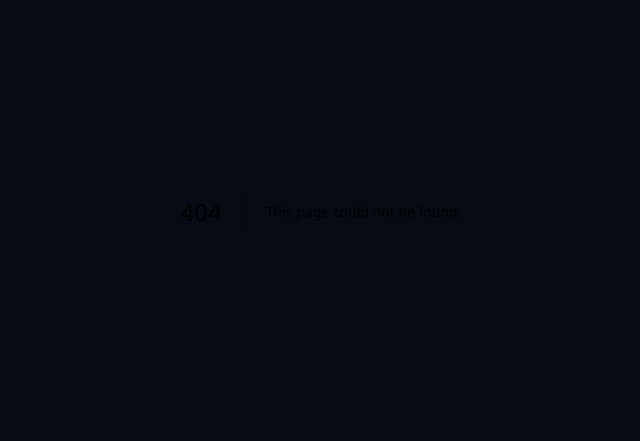
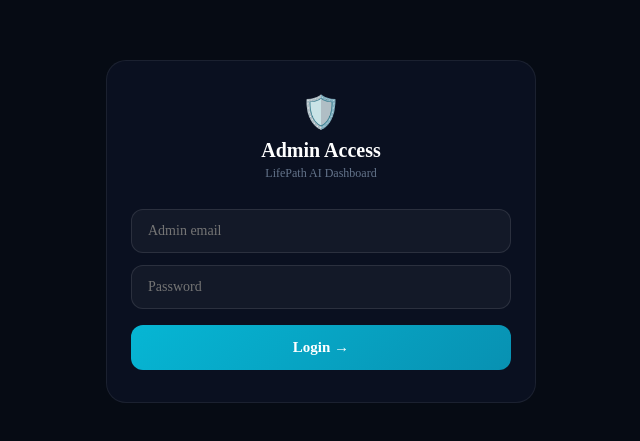
Before and after one commit to LIFEPATHAI07/lifepath-ai, a Next.js app: page /admin/login in a window 1280 px wide. Before the commit this address had no page. Shown: the part 189-630 px from the top of the page, without its empty margins (319-959 px from the left). Built offline with nearby package versions, Linux system fonts and the light colour scheme.

Commit message:
Create page.js

```diff
--- /dev/null
+++ b/app/admin/login/page.js
@@ -0,0 +1,40 @@
+"use client";
+import { useState } from "react";
+import { useRouter } from "next/navigation";
+
+export default function AdminLogin() {
+  const [email, setEmail] = useState("");
+  const [password, setPassword] = useState("");
+  const [error, setError] = useState("");
+  const router = useRouter();
+
+  const handleLogin = async (e) => {
+    e.preventDefault();
+    if (email === process.env.NEXT_PUBLIC_ADMIN_EMAIL && password === process.env.NEXT_PUBLIC_ADMIN_PASSWORD) {
+      document.cookie = `lp_admin=${email}; path=/; max-age=86400`;
+      router.push("/admin/feedback");
+    } else {
+      setError("Invalid credentials");
+    }
+  };
+
+  return (
+    <div style={{ minHeight: "100vh", background: "#060b14", display: "flex", alignItems: "center", justifyContent: "center", padding: 20 }}>
+      <div style={{ width: "100%", maxWidth: 380, background: "#0a1020", borderRadius: 20, padding: "32px 24px", border: "1px solid rgba(255,255,255,.07)" }}>
+        <div style={{ fontSize: 32, textAlign: "center", marginBottom: 8 }}>🛡️</div>
+        <div style={{ color: "#fff", fontWeight: 800, fontSize: 20, textAlign: "center", marginBottom: 4 }}>Admin Access</div>
+        <div style={{ color: "#64748b", fontSize: 12, textAlign: "center", marginBottom: 28 }}>LifePath AI Dashboard</div>
+        <form onSubmit={handleLogin}>
+          <input type="email" value={email} onChange={e => setEmail(e.target.value)} placeholder="Admin email"
+            style={{ width: "100%", background: "rgba(255,255,255,.04)", border: "1px solid rgba(255,255,255,.1)", borderRadius: 12, padding: "13px 16px", color: "#e2e8f0", fontSize: 14, outline: "none", marginBottom: 12, boxSizing: "border-box", fontFamily: "inherit" }} />
+          <input type="password" value={password} onChange={e => setPassword(e.target.value)} placeholder="Password"
+            style={{ width: "100%", background: "rgba(255,255,255,.04)", border: "1px solid rgba(255,255,255,.1)", borderRadius: 12, padding: "13px 16px", color: "#e2e8f0", fontSize: 14, outline: "none", marginBottom: 16, boxSizing: "border-box", fontFamily: "inherit" }} />
+          {error && <div style={{ color: "#ef4444", fontSize: 12, marginBottom: 12, textAlign: "center" }}>{error}</div>}
+          <button type="submit" style={{ width: "100%", padding: "14px", background: "linear-gradient(135deg,#06b6d4,#0891b2)", border: "none", borderRadius: 12, color: "#fff", fontWeight: 700, fontSize: 15, cursor: "pointer", fontFamily: "inherit" }}>
+            Login →
+          </button>
+        </form>
+      </div>
+    </div>
+  );
+                                                      }
```
